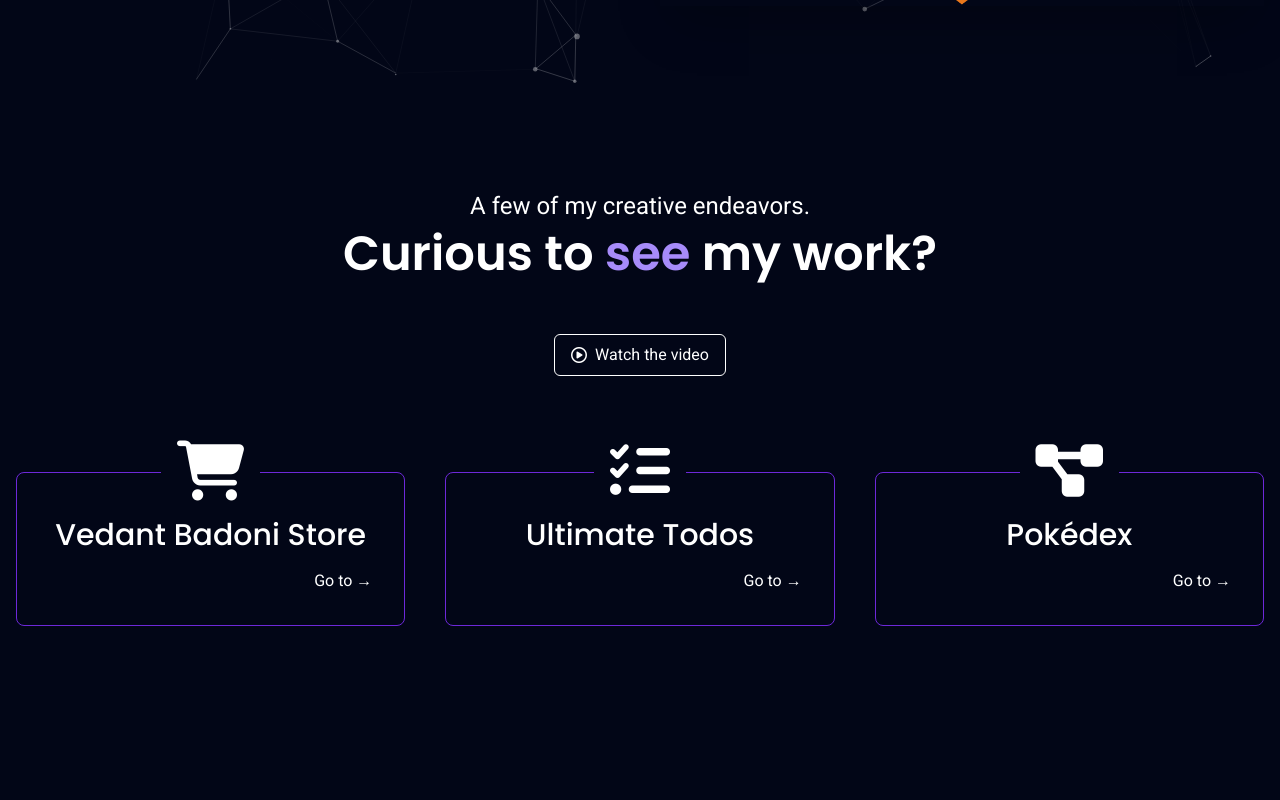
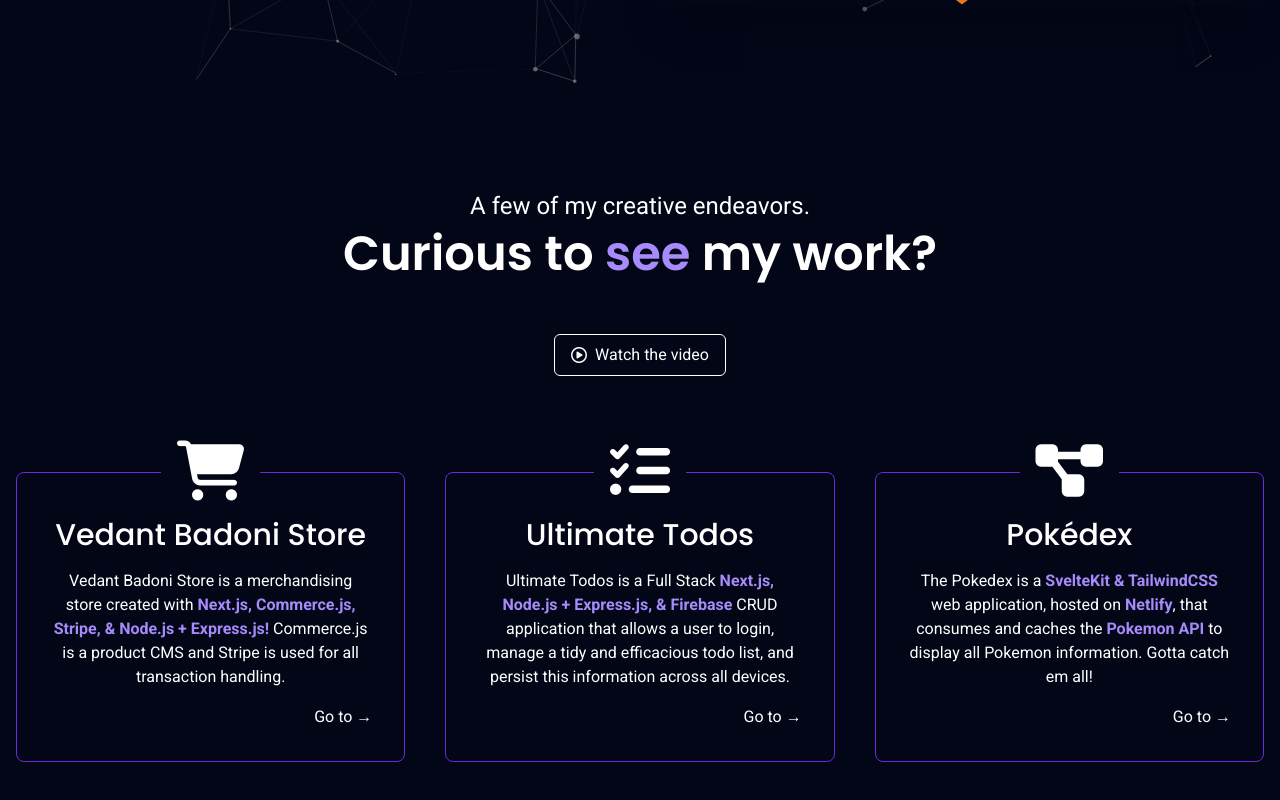
Before and after one commit to divenire05/my-amazingly-awesome-portfolio, a SvelteKit app: page / in a window 1280 px wide. Shown: the part 716-1516 px from the top of the page. Before the commit the page ends 1486 px from the top, so only its background shows below. Built offline with nearby package versions, Linux system fonts and the light colour scheme.

Commit message:
finishing section 2

```diff
--- a/src/components/Main.svelte
+++ b/src/components/Main.svelte
@@ -45,13 +45,13 @@
         </a>
         <div class="grid grid-cols1 lg:grid-cols-3 gap:12 lg:gap-10">
             <Step step={steps[0]}>
-
+                <p>Vedant Badoni Store is a merchandising store created with <strong class="text-violet-400">Next.js, Commerce.js, Stripe, & Node.js + Express.js!</strong> Commerce.js is a product CMS and Stripe is used for all transaction handling.</p>
             </Step>
             <Step step={steps[1]}>
-
+                <p>Ultimate Todos is a Full Stack <strong class="text-violet-400">Next.js, Node.js + Express.js, & Firebase</strong> CRUD application that allows a user to login, manage a tidy and efficacious todo list, and persist this information across all devices.</p>
             </Step>
             <Step step={steps[2]}>
-
+                <p>The Pokedex is a <strong class="text-violet-400">SvelteKit & TailwindCSS</strong> web application, hosted on <strong class="text-violet-400">Netlify</strong>, that consumes and caches the <strong class="text-violet-400">Pokemon API</strong> to display all Pokemon information. Gotta catch em all!</p>
             </Step>
         </div>
     </section>
```
